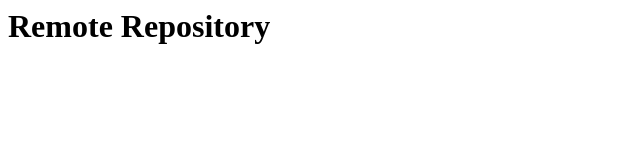
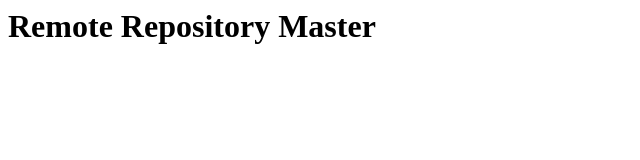
Before and after one commit to LegPro/jenkins-demo, a plain HTML site: page index.html in a window 1280 px wide. Shown: the whole page, without its empty margins (0-640 px from the left). Drawn offline with Linux system fonts and the light colour scheme.

Commit message:
Update index.html

```diff
--- a/index.html
+++ b/index.html
@@ -1 +1 @@
-<h1>Remote Repository</h1>
+<h1>Remote Repository Master</h1>
```
